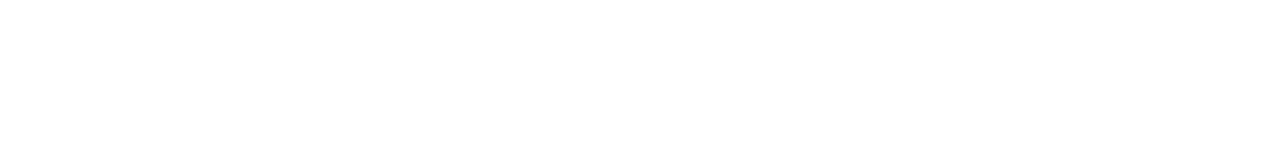
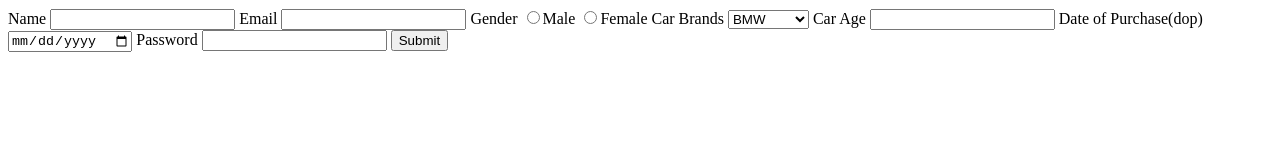
Before and after one commit to acciojob/car-insurance-form-Shreyash-kant, a website: page main.html in a window 1280 px wide. Drawn offline with Linux system fonts and the light colour scheme.

Commit message:
created a submission

```diff
--- a/main.html
+++ b/main.html
@@ -8,6 +8,28 @@
 
 <body>
 	<!-- the entire body must be written by student -->
+	<form method="post">
+		<label for="name">Name</label>
+		<input type="text" id="name" required>
+		<label for="email">Email</label>
+		<input type="email" id="email" required>
+		<label for="gender">Gender</label>
+		<input type="radio" name="gender" required>Male
+		<input type="radio" name="gender" required>Female
+		<label for="cars">Car Brands</label>
+		<select id="cars">
+			<option>BMW</option>
+			<option>Audi</option>
+			<option>Mercedez</option>
+		</select>
+		<label for="carage">Car Age</label>
+		<input type="number" required id="carage">
+		<label for="dop">Date of Purchase(dop)</label>
+		<input type="date" required id="dop">
+		<label for="password">Password</label>
+		<input type="password" required id="password">
+		<button type="submit">Submit</button>
+	</form>
     <script type="text/javascript" src="./script.js">
 </script>
 
```
